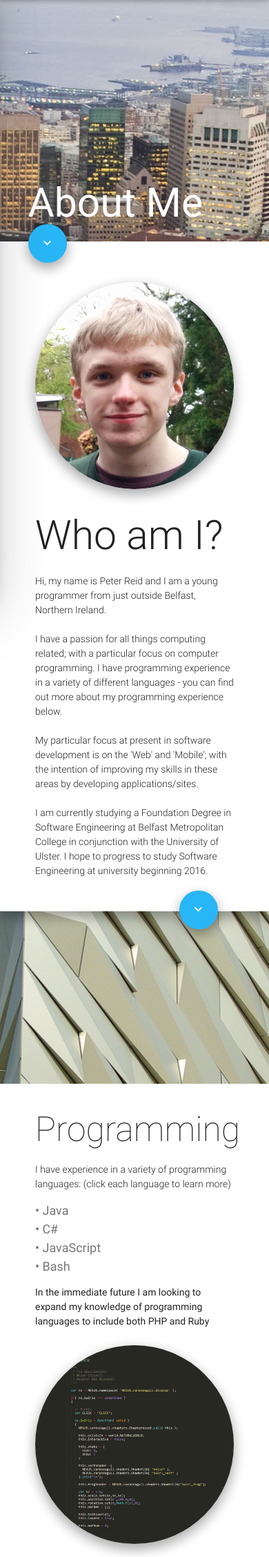
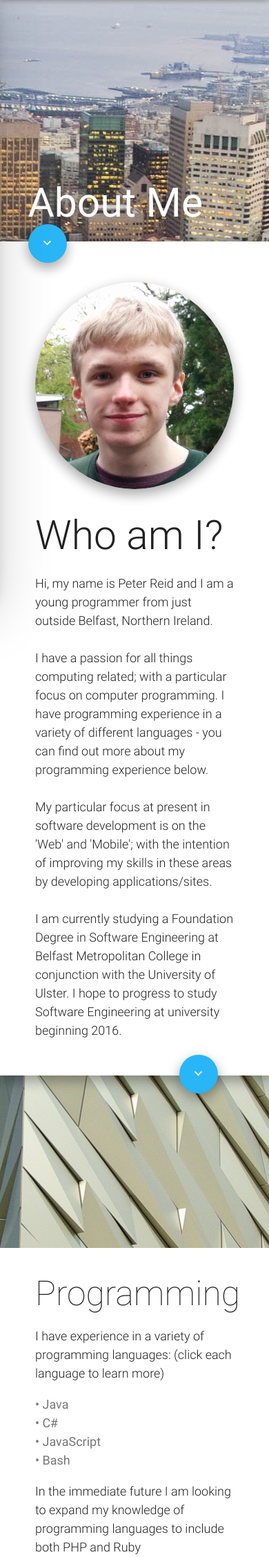
Before and after one commit to ReidWeb/ReidWeb.com, a PHP site: page /about in a window 390 px wide. Shown: the part 56-2313 px from the top of the page at 69% size. Run offline with PHP 8.4, Linux system fonts and the light colour scheme; some libraries are stand-ins or nearby versions.

Commit message:
Modal back button working & responsiveness text cleanup

```diff
--- a/about/index.php
+++ b/about/index.php
@@ -55,19 +55,19 @@ ob_start();
                 <li><a class="modal-trigger grey-text text-darken-1 language-item" href="#modalJS">• JavaScript</a></li>
                 <li><a class="modal-trigger grey-text text-darken-1 language-item" href="#modalBash">• Bash</a></li>
             </ul>
-            <p>In the immediate future I am looking to expand my knowledge of programming languages to include both PHP and Ruby</p>
+            <p class="light grey-text text-darken-4 paragraph">In the immediate future I am looking to expand my knowledge of programming languages to include both PHP and Ruby</p>
 
             <div id="modalJS" class="modal modal-fixed-footer">
                 <div class="modal-content">
                     <h4>JavaScript</h4>
-                    <p>I have a large amount of experience in the use of JavaScript for a variety of purposes, including:</p>
+                    <p class="light grey-text text-darken-4 paragraph">I have a large amount of experience in the use of JavaScript for a variety of purposes, including:</p>
                     <h5>Web form validation</h5>
-                    <p>I have used JavaScript on a number of occasions to validate input for web forms; utilizing RegEx to validate input such as email addresses.</p>
+                    <p class="light grey-text text-darken-4 paragraph">I have used JavaScript on a number of occasions to validate input for web forms; utilizing RegEx to validate input such as email addresses.</p>
                     <h5>Mathematical Calculations</h5>
-                    <p>On a number of occasions I have used JavaScript to perform rather complex mathematical operations on sets of numbers that have been input by a user.</p>
+                    <p class="light grey-text text-darken-4 paragraph">On a number of occasions I have used JavaScript to perform rather complex mathematical operations on sets of numbers that have been input by a user.</p>
                     <h5>Application Logic</h5>
-                    <p>I have utlilized JavaScript to perform application logic on a number of occasions, using JS to display and hide HTML elements based upon logic implemented in JavaScript.</p>
-                    <p>I have also used a small amount of JQuery to develop this site, a skill which I am looking to expand upon in the future. I am also looking to expand my knowledge to include technologies such as NodeJS and AngularJS.</p>
+                    <p class="light grey-text text-darken-4 paragraph">I have utlilized JavaScript to perform application logic on a number of occasions, using JS to display and hide HTML elements based upon logic implemented in JavaScript.</p>
+                    <p class="light grey-text text-darken-4 paragraph">I have also used a small amount of JQuery to develop this site, a skill which I am looking to expand upon in the future. I am also looking to expand my knowledge to include technologies such as NodeJS and AngularJS.</p>
                 </div>
                 <div class="modal-footer">
                     <a href="#!" class=" modal-action modal-close waves-effect waves-green btn-flat">Close</a>
@@ -76,7 +76,7 @@ ob_start();
 
             <div id="modalJava" class="modal">
                 <div class="parallax-container popout-frame-image-container">
-                    <a class="btn-flat waves-effect waves-light popout-back-btn">
+                    <a class="btn-flat waves-effect waves-light popout-back-btn modal-close">
                         <i class="mdi-navigation-arrow-back white-text"></i>
                     </a>
                     <div class="parallax popout-frame-image"><img src="/img/about/javaPic.png"></div>
--- a/css/about.css
+++ b/css/about.css
@@ -26,7 +26,7 @@
     bottom:-25px;
     right:19%;
 }
-.intro-paragraph {
+.paragraph {
     font-size: large;
 }
 
@@ -60,3 +60,10 @@
     left:0;
     top:10px;
 }
+
+@media (max-width: 949px){
+    .modal{
+        width:100%;
+    }
+
+}
```
